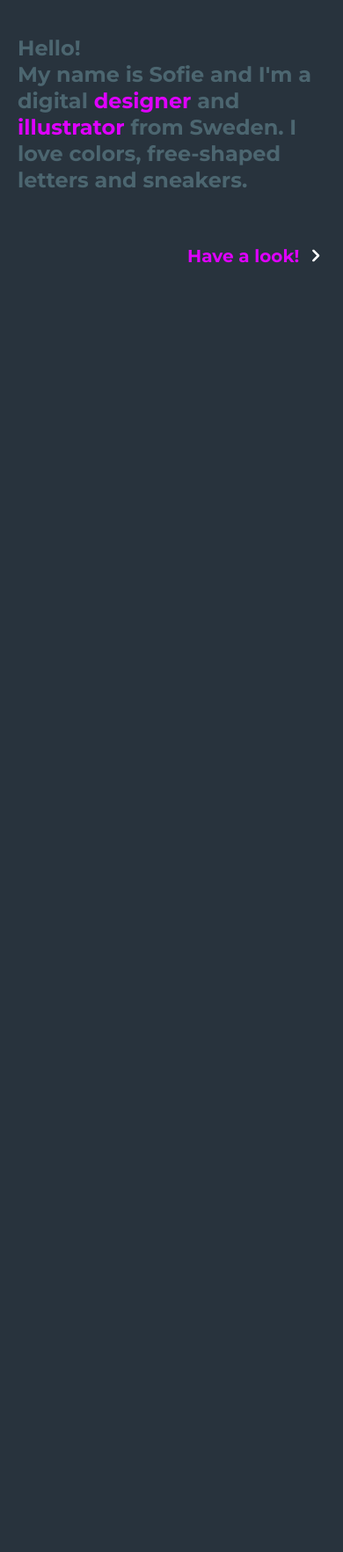
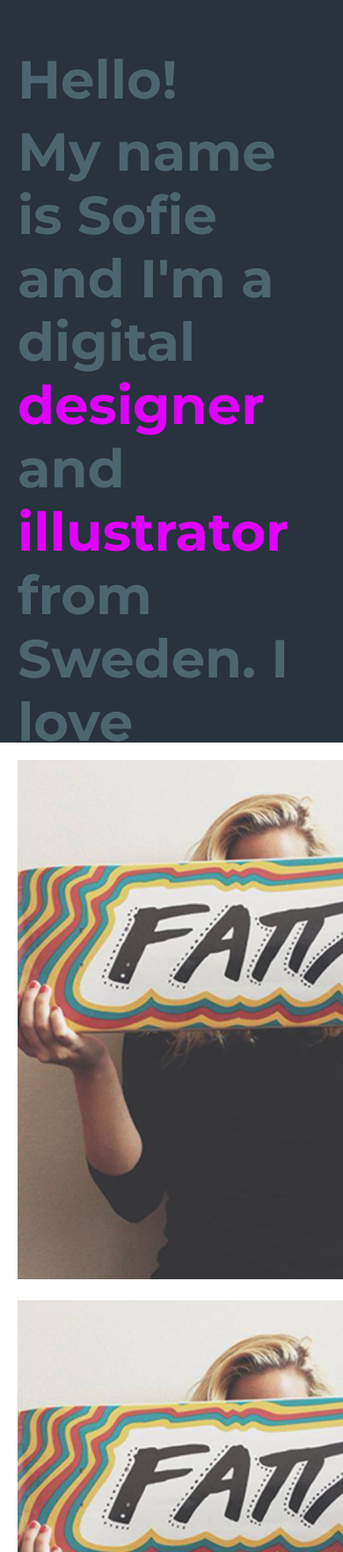
Before and after one commit to sofieenilsson/sofie-nilsson, a plain HTML site: page index.html in a window 390 px wide. Shown: the top 1764 px of the page at 88% size. Before the commit the page ends 844 px from the top, so only its background shows below. Drawn offline with nearby package versions, Linux system fonts and the light colour scheme.

Commit message:
New world order

```diff
--- a/css/grid.css
+++ b/css/grid.css
@@ -1,75 +1,3 @@
-@import url(http://fonts.googleapis.com/css?family=Montserrat:400,700);
-
-html {
-	-webkit-font-smoothing: antialiased;
-	-moz-osx-font-smoothing: grayscale;
-}
-
-
-/* - M E N U - */
-
-h1 {
-  font-size: 30px;
-  text-align: center;
-  color: #28333D;
-  padding-left: 0px;
-  padding-right: 14px;
-  margin-bottom: 5px;
-}
-
-
-/*  - - LINKS / NAVIGATION - - */
-
-ul {
-  font-size: 14px;
-  text-align: center;
-  margin-top: 5px;
-  margin-bottom: 15px;
-  padding-left: 0px;
-}
-
-li {
-  display: inline;
-}
-
-#menu-link {
-  margin-right: 14px;
-}
-
-
-/* unvisited link */
-a:link {
-  color: #28333D;
-  text-decoration: none;
-}
-
-/* visited link */
-a:visited {
-    color: #28333D;
-    text-decoration: none;
-}
-
-/* mouse over link
-a:hover {
-  color: #28333D;
-  border-bottom: solid 2px #28333D;
-  display: inline;
-  padding-bottom: 2px;
-       -o-transition: .1s ease-in-out;
-     -moz-transition: .1s ease-in-out;
-  -webkit-transition: .1s ease-in-out;
-          transition: .1s ease-in-out;
-}
-*/
-
-/* selected link */
-a:active {
-    color: #28333D;
-    text-decoration: none;
-}
-
-
-
 /*
   Simple Grid
   Learn More - http://dallasbass.com/simple-grid-a-lightweight-responsive-css-grid/
@@ -84,6 +12,9 @@ a:active {
 	box-sizing: border-box;
 }
 
+body {
+	margin: 0px;
+}
 
 [class*='col-'] {
 	float: left;
@@ -92,7 +23,7 @@ a:active {
 
 .grid {
 	width: 100%;
-	max-width: 1239px;
+	max-width: 1140px;
 	min-width: 755px;
 	margin: 0 auto;
 	overflow: hidden;
@@ -106,7 +37,7 @@ a:active {
 
 .grid-pad {
 	padding-top: 20px;
-	padding-left: 0px; /* grid-space to left */
+	padding-left: 20px; /* grid-space to left */
 	padding-right: 0px; /* grid-space to right: (grid-space-left - column-space) e.g. 20px-20px=0 */
 }
 
--- a/css/main.css
+++ b/css/main.css
@@ -1,99 +1,147 @@
+/* Fonts */
+@import url(http://fonts.googleapis.com/css?family=Montserrat:400,700);
 
-body {
-	font-family: 'Montserrat', sans-serif;
-  background-color: #28333D;
-	color: #4C6670;
+html {
+  -webkit-font-smoothing: antialiased;
+  -moz-osx-font-smoothing: grayscale;
 }
 
-/* S T A R T S I D A */
+/* Main */
+.first {
+  background-color: #28333D;
+  color: #4C6670;
+  height: 100vh;
+}
 
-h3 {
+.first-content {
+  margin-top: 15%;
+}
+
+.intro {
+  color: #4C6670;
+  font-family: 'Montserrat', sans-serif;
 	font-size: 3.8em;
   line-height: 72px;
-	text-align: left;
-  max-width: 1100px;
-  height: 100%;
-  margin-top: 150px;
-  margin-bottom: 15px;
   transition: .5s;
+  margin: auto 0;
 }
 
-h2 {
-  text-align: right;
-  font-size: 20px;
-  padding-top: 170px;
-  transition: .5s;
+.intro:nth-child(1) {
+  margin-bottom: 10px;
 }
 
-img {
-  max-width: 24px;
+.fade-out {
+  display: inline;
+       -o-transition: .3s ease-in-out;
+     -moz-transition: .3s ease-in-out;
+  -webkit-transition: .3s ease-in-out;
+          transition: .3s ease-in-out;
 }
 
-
-/* L I N K S */
-
-/* unvisited link */
-a:link {
-    color: #DF00FF;
+/* Links */
+.fade-out:link {
+  color: #DF00FF;
   text-decoration: none;
 }
 
-/* visited link */
-a:visited {
+.fade-out:visited {
     color: #DF00FF;
     text-decoration: none;
 }
 
-/* mouse over link */
-a:hover {
+.fade-out:hover {
     opacity: 0;
     text-decoration: none;
-       -o-transition: .3s;
-     -moz-transition: .3s;
-  -webkit-transition: .3s;
-          transition: .3s;
 }
 
-/* selected link */
-a:active {
+.fade-out:active {
     color: #DF00FF;
     text-decoration: none;
 }
 
+.next {
+  font-family: 'Montserrat', sans-serif;
+  text-align: right;
+}
 
-/* - BIGGER SCREEN - */
+#arrow {
+  width: 24px;
+  display: inline-block;
+}
 
-/*
-@media screen and (min-width: 1280px) {
+.project {
+  margin-top: 20px;
+}
 
+/* Project hover */
+.darken:hover, .external-link:hover {
+  -moz-opacity:0.5;
+  -khtml-opacity: 0.5;
+  opacity: 0.5;
+  -o-transition:.3s;
+  -ms-transition:.3s;
+  -moz-transition:.3s;
+  -webkit-transition:.3s;
+  transition:.3s;
 }
-*/
 
-/* Superior Phone */
-@media screen and (max-width: 768px) {
-  h3 {
-    font-size: 1.7em;
-    line-height: 45px;
-    margin-top: 30px;
-    margin-bottom: 30px;
-  }
+.darken {
+    display: inline-block;
+    padding: 0;
+    position:relative;
+}
 
-  h2 {
-    padding-top: 60px;
-  }
+.darken:hover {
+  opacity: 2;
+     -moz-opacity: 2;
+   -khtml-opacity: 2;
+}
+
+.darken img {
+  display: block;
+  -webkit-transition: 0.2s linear;
+     -moz-transition: 0.2s linear;
+      -ms-transition: 0.2s linear;
+       -o-transition: 0.2s linear;
+          transition: 0.2s linear;
+}
+
+.darken:hover img {
+  opacity: .1;
+}
+
+.darken span{
+  display:none;
+  position: absolute;
+  top: 50%;
+  left: 50%;
+  -webkit-transform: translate(-50%, -50%);
+  transform: translate(-50%, -50%);
+  line-height: 120%;
+  font-size: 320%;
+  text-align: center;
+  font-weight: 700;
+  color: #FFF;
+}
+
+.darken:hover span{
+  color: #28333D;
+  display: block;
+  z-index: 300;
 }
 
 
-/* iBrick */
-@media screen and (max-width: 640px) {
-  h3 {
-    font-size: 1.5em;
-    line-height: 30px;
-    margin-top: 20px;
-    margin-bottom: 30px;
-  }
+/* Back to top */
 
-  h2 {
-    padding-top: 30px;
-  }
+.cd-top.cd-is-visible {
+  visibility: visible;
+  opacity: 1;
 }
+.cd-top.cd-fade-out {
+  opacity: .5;
+}
+
+/* Footer */
+#footer {
+  /* Fix this */
+}
--- a/index.html
+++ b/index.html
@@ -1,10 +1,9 @@
 <!DOCTYPE html>
-<html lang="en">
+<html>
 	<head>
 		<title>sofie nilsson / designer</title>
-	<!-- Yes, I've coded this website myself :) Enjoy! -->
+		<!-- Yes, I've coded this website myself :) Enjoy! -->
 
-	<!-- M E T A -->
 		<meta property="og:title" content="hej">
 		<meta name="viewport" content="width=device-width, initial-scale=1">
 		<meta charset="utf-8">
@@ -15,40 +14,56 @@
 		<meta name="keywords" content="graphic design, design, grafisk design, illustrator, Sweden, hyper island">
 		<meta name="author" content="Sofie Nilsson">
 
-	<!-- C S S -->
+		<!-- CSS -->
 		<link rel="stylesheet" href="https://cdnjs.cloudflare.com/ajax/libs/normalize/3.0.2/normalize.min.css">
 		<link rel="stylesheet" type="text/css" href="css/grid.css">
 		<link rel="stylesheet" type="text/css" href="css/main.css">
 	</head>
 
-<!-- B O D Y -->
-	<body>
-	<!-- G R I D -->
-		<div class="grid grid-pad wrapper">
-		    <div class="col-1-1">
-		   		<h3>
-		   			Hello!
-					</br>
-		   			My name is Sofie and I'm a digital <a href="http://en.wikipedia.org/wiki/Designer" target="blank">designer</a> and <a href="http://en.wikipedia.org/wiki/Illustrator" target="blank">illustrator</a> from Sweden. I love colors, free-shaped letters and sneakers.
-		   		</h3>
-		   		<h2>
-		   		<a href="project-start.html">Have a look! <img src="img/arrow.svg"></a>
-		   		</h2>
+<body>
+	<div class="first">
+		<div class="grid">
+		    <div class="col-1-1 first-content">
+		    	<h3 class="intro">Hello!</h3>
+		   		<h3 class="intro">My name is Sofie and I'm a digital <a class="fade-out" href="http://en.wikipedia.org/wiki/Designer" target="blank">designer</a> and <a class="fade-out" href="http://en.wikipedia.org/wiki/Illustrator" target="blank">illustrator</a> from Sweden. I love colors, free-shaped letters and sneakers.</h3>
+
+		   		<h2 class="next"><a class="fade-out" href="#">Have a look <img id="arrow" src="img/arrow.svg"></a></h2>
 			</div>
 		</div>
+	</div>
 
-	<!-- M E N U  A N I M A T I O N -->
-		<script src="https://code.jquery.com/jquery-2.1.3.min.js"></script>
-		<script>
-			$(document).ready(function(){
+	<!-- P R O J E C T S -->
+	<div class="second">
+		<div class="grid">
+			<div class="col-1-1">
+				<div class="content">
 
-			//Hamburger animation
-			$('#nav-icon3').click(function(){
-				$(this).toggleClass('open');
-				$('.menu').toggleClass('menu-visible');
-			});
+					<!-- Project -->
+					<div class="col-6-12">
+						<div class="content project">
+							<a class="darken" href="#">
+								<img src="img/fatta.png">
+								<span class="project-title">Fatta Skate</span>
+							</a>
+						</div>
+					</div>
 
-		});
-		</script>
+					<!-- Project -->
+					<div class="col-6-12">
+						<div class="content project">
+							<a class="darken" href="#">
+								<img src="img/fatta.png">
+								<span class="project-title">Fatta Skate</span>
+							</a>
+						</div>
+					</div>
+
+				</div>
+			</div>
+		</div>
+	</div>
+
+	<h2 id="footer">All work © Sofie Nilsson</h2>
+
 	</body>
 </html>
```
Also changed, not shown: project-start.html (+6 -6 lines), 2 other files.
